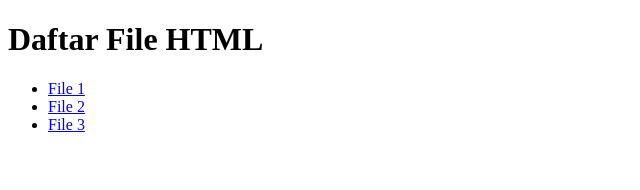
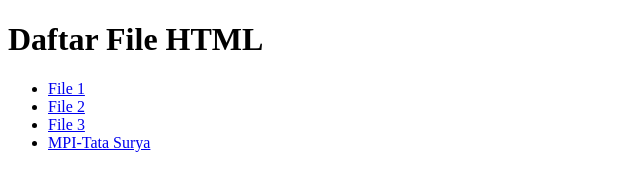
Before and after one commit to rizqu24/mpi-lidi, a plain HTML site: page index.html in a window 1280 px wide. Shown: the whole page, without its empty margins (0-640 px from the left). Drawn offline with Linux system fonts and the light colour scheme.

Commit message:
Update index.html

```diff
--- a/index.html
+++ b/index.html
@@ -11,6 +11,7 @@
         <li><a href="kumpulan/file1.html">File 1</a></li>
         <li><a href="kumpulan/file2.html">File 2</a></li>
         <li><a href="kumpulan/file3.html">File 3</a></li>
+        <li><a href="kumpulan/Tatasurya.html">MPI-Tata Surya</a></li>
     </ul>
 </body>
 </html>
```
